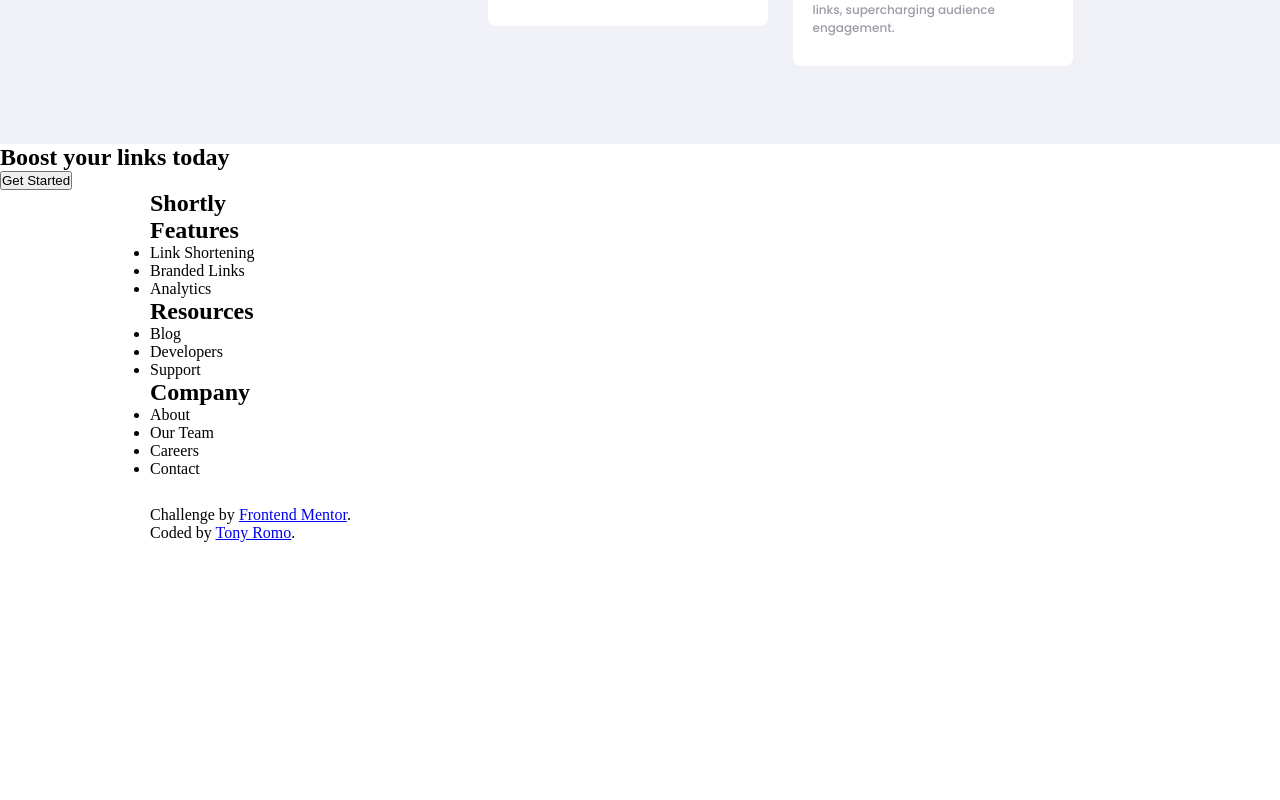
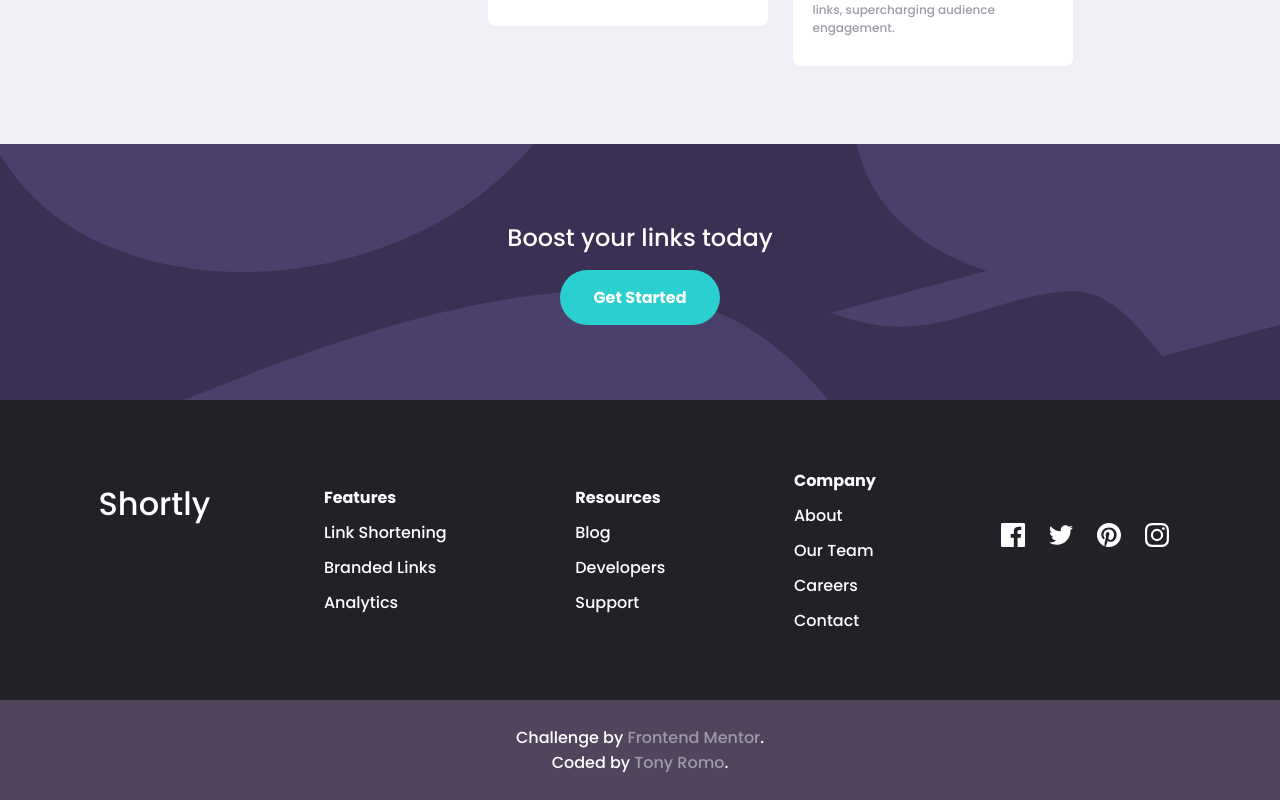
Before and after one commit to Romo55s/ShortTening-Proyect, an Angular app: page / in a window 1280 px wide. Shown: the part 1669-2469 px from the top of the page. Before the commit the page ends 2211 px from the top, so only its background shows below. Built offline with nearby package versions, Linux system fonts and the light colour scheme.

Commit message:
Footer finished

```diff
--- a/src/app/app.component.html
+++ b/src/app/app.component.html
@@ -4,6 +4,4 @@
 </div>
 <app-home-shorter-bar></app-home-shorter-bar>
 <app-boost-links></app-boost-links>
-<div class="cont">
-    <app-footer></app-footer>
-</div>
+<app-footer></app-footer>
--- a/src/app/components/boost-links/boost-links.component.scss
+++ b/src/app/components/boost-links/boost-links.component.scss
@@ -1,4 +1,75 @@
 @import '../../../variables';
+
+.main-cont{
+    font-family: $body-font-family;
+}
+
+.boost-content{
+    display: flex;
+    flex-direction: column;
+    justify-content: center;
+    align-items: center;
+    padding: 20px;
+    margin: 0 auto;
+    background-color: $primary-dark-violet;
+    background-size: 20rem;
+    height: 16em;
+    position: relative;
+    overflow: hidden;
+}
+
+.boost-content::before {
+    content: "";
+    position: absolute;
+    top: 0;
+    left: 0;
+    width: 100%;
+    height: 100%;
+    background-image: url("/assets/img/bg-boost-desktop.svg");
+    background-repeat: no-repeat;
+    background-size: cover;
+}
+
+.boost-content::after {
+    content: "";
+    position: absolute;
+    bottom: 0;
+    left: 0;
+    width: 100%;
+    height: 50%;
+    transform: translateX(5%) translateY(60%) rotate(-15deg);
+    background-image: url("/assets/img/bg-shorten-desktop.svg");
+    background-repeat: no-repeat;
+    background-size: cover;
+}
+
+.boost-content h2{
+    color: white;
+    position: relative;
+    font-weight: 500;
+    z-index: 1;
+    margin-bottom: 15px;
+}
+
+.boost-content button{
+    color: white;
+    position: relative;
+    z-index: 1;
+    color: white;
+    padding: 15px;
+    border: none;
+    font-size: 1rem;
+    width: 160px;
+    border-radius: 2rem;
+    font-family: $body-font-family;
+    font-weight: bold;
+    background-color: $primary-cyan;
+    cursor: pointer;
+}
+
+.boost-content button:hover{
+    background-color: lighten($primary-cyan, 25%);
+}
 
 @media (max-width: 375px) {
     .main-cont{
@@ -14,7 +85,7 @@
         margin: 0 auto;
         background-color: $primary-dark-violet;
         background-size: 20rem;
-        height: 16em; /* Aumenta la altura del contenedor */
+        height: 16em;
         position: relative;
         overflow: hidden;
     }
@@ -26,21 +97,21 @@
         left: 0;
         width: 100%;
         height: 100%;
-        transform: translateX(-5%) translateY(-60%) rotate(-15deg); /* Ajusta los valores de traslación */
-        background-image: url("../../../assets/img/bg-shorten-mobile.svg");
+        transform: translateX(-5%) translateY(-60%) rotate(-15deg);
+        background-image: url("/assets/img/bg-shorten-mobile.svg");
         background-repeat: no-repeat;
         background-size: cover;
     }
 
     .boost-content::after {
         content: "";
-        position: absolute; /* Cambia a posición absoluta */
+        position: absolute;
         bottom: 0;
         left: 0;
         width: 100%;
         height: 50%;
-        transform: translateX(5%) translateY(60%) rotate(-15deg); /* Ajusta los valores de traslación y rotación */
-        background-image: url("../../../assets/img/bg-boost-mobile.svg");
+        transform: translateX(5%) translateY(60%) rotate(-15deg);
+        background-image: url("/assets/img/bg-boost-mobile.svg");
         background-repeat: no-repeat;
         background-size: cover;
     }
--- a/src/app/components/footer/footer.component.scss
+++ b/src/app/components/footer/footer.component.scss
@@ -1,39 +1,123 @@
 @import '../../../variables';
 
+.main-cont {
+    font-family: $body-font-family;
+    text-align: center;
+    background-color: #232027;
+    color: white;
+    display: flex;
+    flex-direction: row;
+    align-items: center;
+    justify-content: space-evenly;
+    height: 300px;
+}
+
+
+.main-cont h1 {
+    padding-top: 80px;
+    padding-bottom: 10px;
+    font-size: 2rem;
+    font-weight: 500;
+    align-self: flex-start;
+}
+
+.cont {
+    padding: 10px;
+    text-align: left;
+}
+
+.cont h2 {
+    font-size: 1rem;
+    padding: 5px;
+}
+
+.cont li {
+    padding: 5px;
+}
+
+li {
+    list-style-type: none;
+}
+
+li:hover {
+    color: $primary-cyan;
+    cursor: pointer;
+}
+
+.icons {
+    padding-top: 25px;
+    padding-bottom: 25px;
+    display: flex;
+    align-items: center;
+    justify-content: center;
+    flex-direction: row;
+}
+
+.icons img {
+    margin: 0 12px;
+    margin-bottom: 30px;
+    cursor: pointer;
+    transition: filter 0.3s ease-in-out;
+}
+
+.icons img:hover {
+    filter: hue-rotate(90deg);
+}
+
+.attribution {
+    text-align: center;
+    background-color: #50455c;
+    color: white;
+    padding: 25px 25px;
+    font-family: $body-font-family;
+}
+
+.attribution a {
+    text-decoration: none;
+    color: $neutral-grayish-violet
+}
+
 @media (max-width: 375px) {
-    .main-cont{
+    .main-cont {
         font-family: $body-font-family;
         text-align: center;
         background-color: #232027;
         color: white;
+        display: flex;
+        flex-direction: column;
+        align-items: center;
+        height: 800px;
+        justify-content: center;
     }
 
 
-    .main-cont h1{
+    .main-cont h1 {
         padding-top: 40px;
         padding-bottom: 10px;
         font-size: 2rem;
         font-weight: 500;
+        align-self: center;
     }
 
-    .cont{
+    .cont {
         padding: 10px 10px;
+        text-align: center;
     }
 
-    .cont h2{
+    .cont h2 {
         font-size: 1rem;
         padding: 20px 20px;
     }
 
-    .cont li{
+    .cont li {
         padding: 5px;
     }
 
     li {
         list-style-type: none;
-      }
+    }
 
-    .icons{
+    .icons {
         padding-top: 25px;
         padding-bottom: 25px;
         display: flex;
@@ -42,12 +126,12 @@
         flex-direction: row;
     }
 
-    .icons img{
+    .icons img {
         margin: 0 12px;
         margin-bottom: 30px;
     }
 
-    .attribution{
+    .attribution {
         text-align: center;
         background-color: #50455c;
         color: white;
@@ -55,7 +139,7 @@
         font-family: $body-font-family;
     }
 
-    .attribution a{
+    .attribution a {
         text-decoration: none;
         color: $neutral-grayish-violet
     }
```
